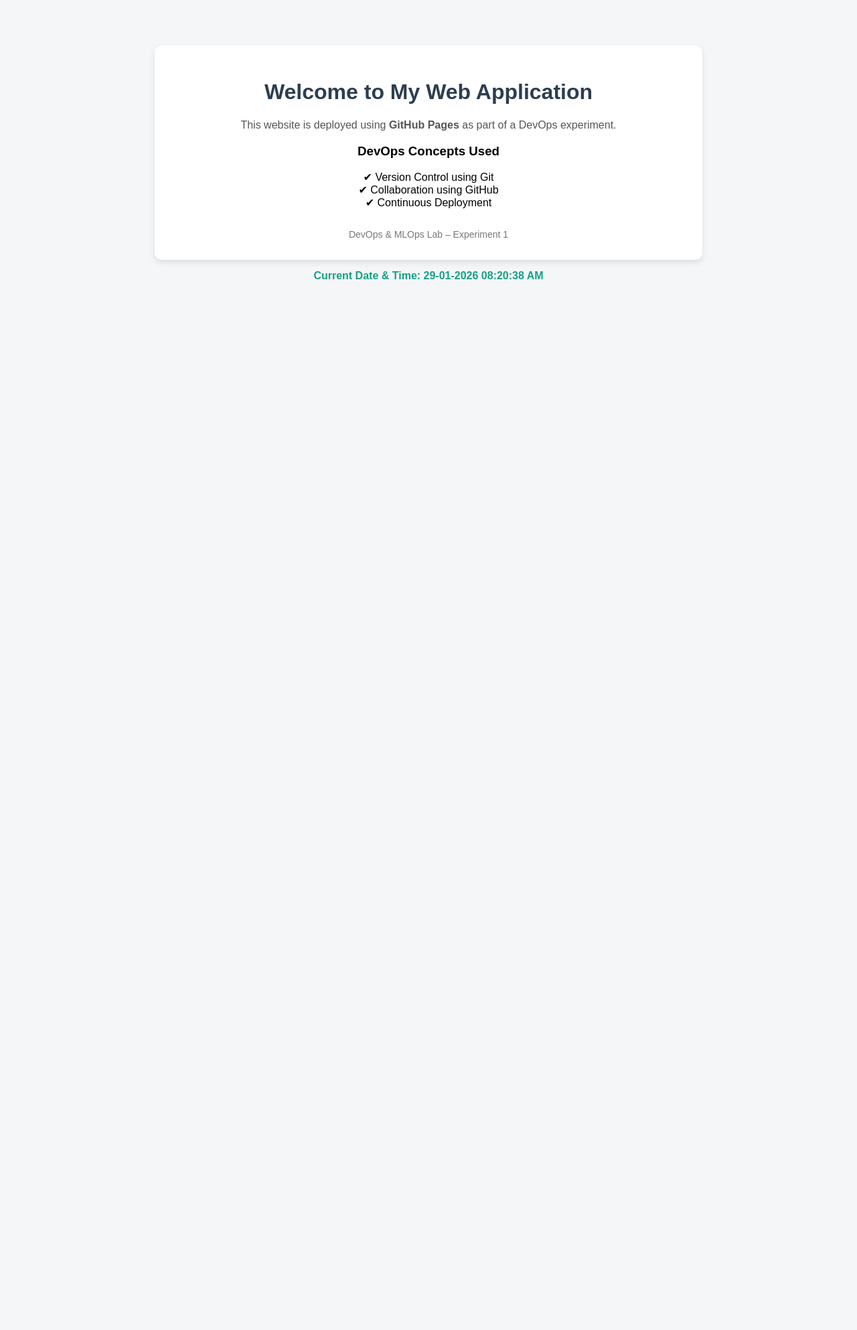
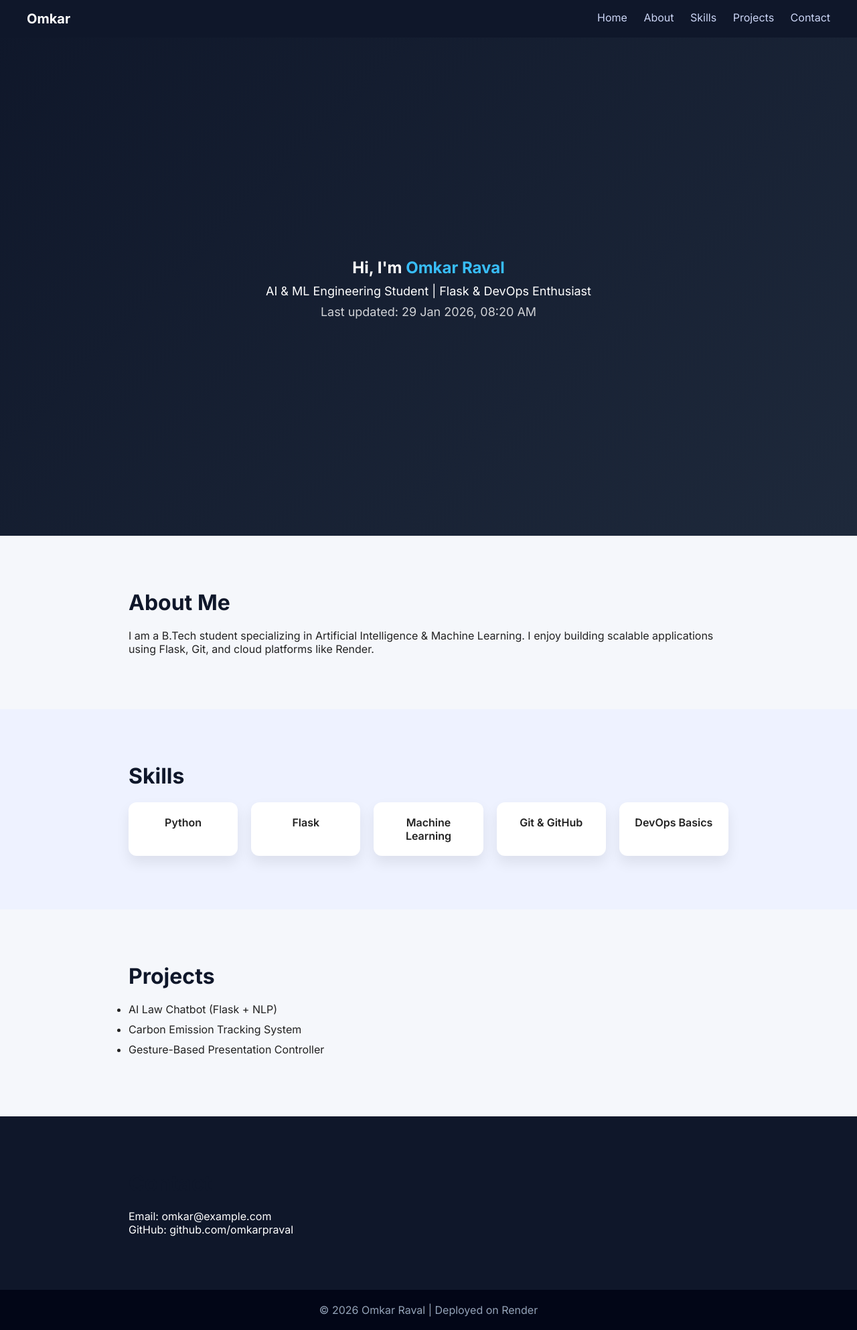
Before and after one commit to omkarpraval/my-web-app, a Flask app: page / in a window 1280 px wide. Shown: the whole page at 67% size. Before the commit the page ends 417 px from the top, so only its background shows below. Run offline with Flask 3, Linux system fonts and the light colour scheme.

Commit message:
Converted site into modern single-page resume

```diff
--- a/app.py
+++ b/app.py
@@ -5,8 +5,10 @@ app = Flask(__name__)
 
 @app.route("/")
 def home():
-    current_time = datetime.now().strftime("%d-%m-%Y %I:%M:%S %p")
-    return render_template("index.html", time=current_time)
+    return render_template(
+        "index.html",
+        current_time=datetime.now().strftime("%d %b %Y, %I:%M %p")
+    )
 
 if __name__ == "__main__":
     app.run(debug=True)
--- a/static/style.css
+++ b/static/style.css
@@ -0,0 +1,123 @@
+@import url('https://fonts.googleapis.com/css2?family=Inter:wght@300;400;600;700&display=swap');
+
+* {
+    margin: 0;
+    padding: 0;
+    box-sizing: border-box;
+    font-family: 'Inter', sans-serif;
+}
+
+html {
+    scroll-behavior: smooth;
+}
+
+body {
+    background: #f5f7fb;
+    color: #222;
+}
+
+/* NAVBAR */
+.navbar {
+    position: fixed;
+    top: 0;
+    width: 100%;
+    background: #0f172a;
+    color: white;
+    display: flex;
+    justify-content: space-between;
+    padding: 16px 40px;
+    z-index: 1000;
+}
+
+.navbar a {
+    color: #cbd5f5;
+    margin-left: 20px;
+    text-decoration: none;
+    font-weight: 500;
+}
+
+.navbar a:hover {
+    color: #38bdf8;
+}
+
+.logo {
+    font-weight: 700;
+    font-size: 20px;
+}
+
+/* HERO */
+.hero {
+    height: 100vh;
+    background: linear-gradient(135deg, #0f172a, #1e293b);
+    color: white;
+    display: flex;
+    flex-direction: column;
+    justify-content: center;
+    align-items: center;
+    text-align: center;
+    padding-top: 60px;
+}
+
+.hero span {
+    color: #38bdf8;
+}
+
+.hero p {
+    margin-top: 10px;
+    font-size: 18px;
+}
+
+.time {
+    margin-top: 20px;
+    font-size: 14px;
+    opacity: 0.8;
+}
+
+/* SECTIONS */
+.section {
+    padding: 80px 15%;
+}
+
+.section h2 {
+    font-size: 32px;
+    margin-bottom: 20px;
+    color: #0f172a;
+}
+
+.bg-light {
+    background: #eef2ff;
+}
+
+.bg-dark {
+    background: #0f172a;
+    color: white;
+}
+
+/* SKILLS */
+.cards {
+    display: grid;
+    grid-template-columns: repeat(auto-fit, minmax(150px, 1fr));
+    gap: 20px;
+}
+
+.card {
+    background: white;
+    padding: 20px;
+    border-radius: 12px;
+    text-align: center;
+    font-weight: 600;
+    box-shadow: 0 10px 20px rgba(0,0,0,0.08);
+}
+
+/* PROJECTS */
+.project-list li {
+    margin-bottom: 10px;
+}
+
+/* FOOTER */
+footer {
+    text-align: center;
+    padding: 20px;
+    background: #020617;
+    color: #94a3b8;
+}
--- a/templates/index.html
+++ b/templates/index.html
@@ -1,72 +1,73 @@
 <!DOCTYPE html>
-<html>
+<html lang="en">
 <head>
-    <title>My Web App</title>
-
-    <style>
-        body {
-            font-family: Arial, sans-serif;
-            background-color: #f4f6f8;
-            text-align: center;
-            padding-top: 60px;
-        }
-
-        .container {
-            background: white;
-            width: 60%;
-            margin: auto;
-            padding: 30px;
-            border-radius: 10px;
-            box-shadow: 0px 4px 10px rgba(0,0,0,0.1);
-        }
-
-        h1 {
-            color: #2c3e50;
-        }
-
-        .info {
-            margin-top: 20px;
-            color: #555;
-        }
-
-        .time {
-            margin-top: 15px;
-            font-weight: bold;
-            color: #16a085;
-        }
-
-        footer {
-            margin-top: 30px;
-            font-size: 14px;
-            color: #777;
-        }
-    </style>
+    <meta charset="UTF-8" />
+    <meta name="viewport" content="width=device-width, initial-scale=1.0" />
+    <title>Omkar Raval | Resume</title>
+    <link rel="stylesheet" href="{{ url_for('static', filename='style.css') }}">
 </head>
-
 <body>
 
-    <div class="container">
-        <h1>Welcome to My Web Application</h1>
+<!-- NAVBAR -->
+<header class="navbar">
+    <div class="logo">Omkar</div>
+    <nav>
+        <a href="#home">Home</a>
+        <a href="#about">About</a>
+        <a href="#skills">Skills</a>
+        <a href="#projects">Projects</a>
+        <a href="#contact">Contact</a>
+    </nav>
+</header>
 
-        <p class="info">
-            This website is deployed using <b>GitHub Pages</b> as part of a DevOps experiment.
-        </p>
+<!-- HERO -->
+<section id="home" class="hero">
+    <h1>Hi, I'm <span>Omkar Raval</span></h1>
+    <p>AI & ML Engineering Student | Flask & DevOps Enthusiast</p>
+    <p class="time">Last updated: {{ current_time }}</p>
+</section>
 
-        <p class="time" id="time"></p>
+<!-- ABOUT -->
+<section id="about" class="section">
+    <h2>About Me</h2>
+    <p>
+        I am a B.Tech student specializing in Artificial Intelligence & Machine Learning.
+        I enjoy building scalable applications using Flask, Git, and cloud platforms like Render.
+    </p>
+</section>
 
-        <h3>DevOps Concepts Used</h3>
-        <ul style="list-style: none; padding: 0;">
-            <li>✔ Version Control using Git</li>
-            <li>✔ Collaboration using GitHub</li>
-            <li>✔ Continuous Deployment</li>
-        </ul>
+<!-- SKILLS -->
+<section id="skills" class="section bg-light">
+    <h2>Skills</h2>
+    <div class="cards">
+        <div class="card">Python</div>
+        <div class="card">Flask</div>
+        <div class="card">Machine Learning</div>
+        <div class="card">Git & GitHub</div>
+        <div class="card">DevOps Basics</div>
+    </div>
+</section>
 
-        <footer>
-            DevOps & MLOps Lab – Experiment 1
-        </footer>
-    </div>
+<!-- PROJECTS -->
+<section id="projects" class="section">
+    <h2>Projects</h2>
+    <ul class="project-list">
+        <li>AI Law Chatbot (Flask + NLP)</li>
+        <li>Carbon Emission Tracking System</li>
+        <li>Gesture-Based Presentation Controller</li>
+    </ul>
+</section>
 
-<p class="time">Current Date & Time: {{ time }}</p>
+<!-- CONTACT -->
+<section id="contact" class="section bg-dark">
+    <h2>Contact</h2>
+    <p>Email: omkar@example.com</p>
+    <p>GitHub: github.com/omkarpraval</p>
+</section>
+
+<footer>
+    © 2026 Omkar Raval | Deployed on Render
+</footer>
 
 </body>
 </html>
```
